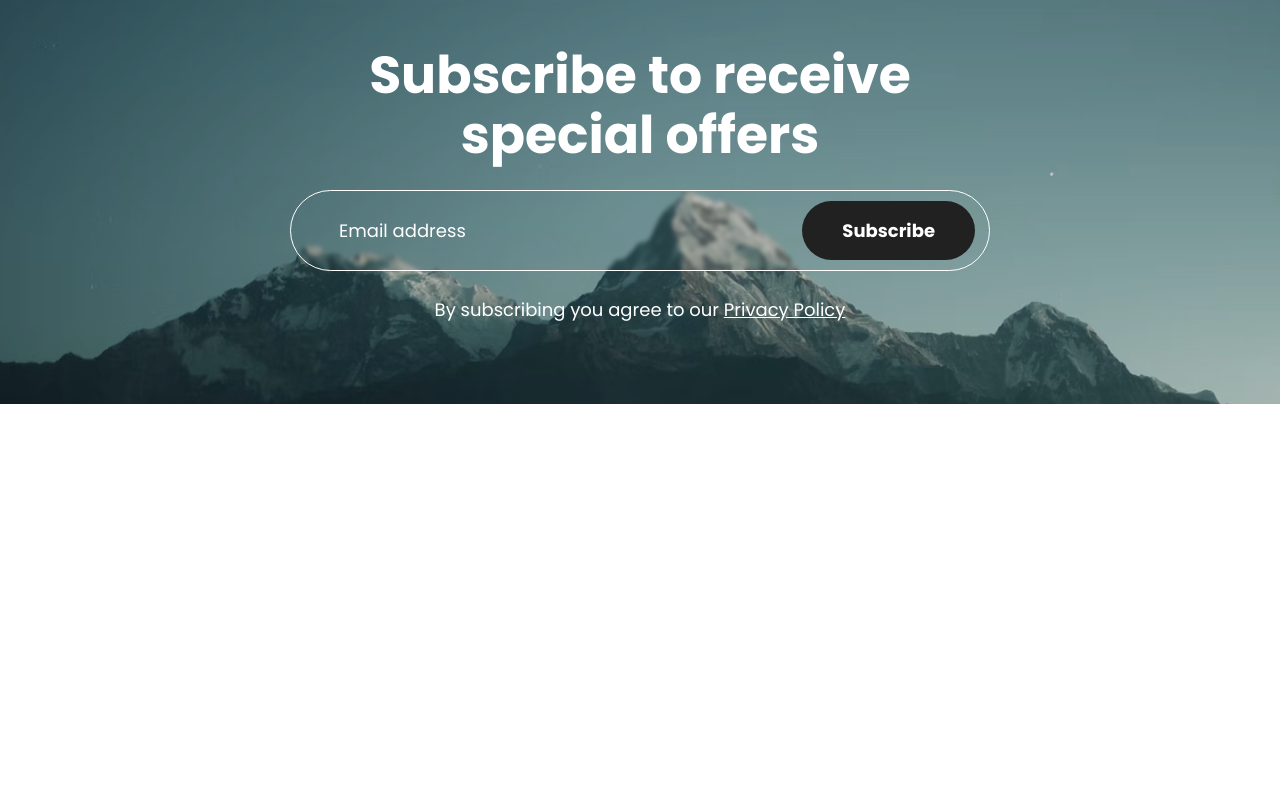
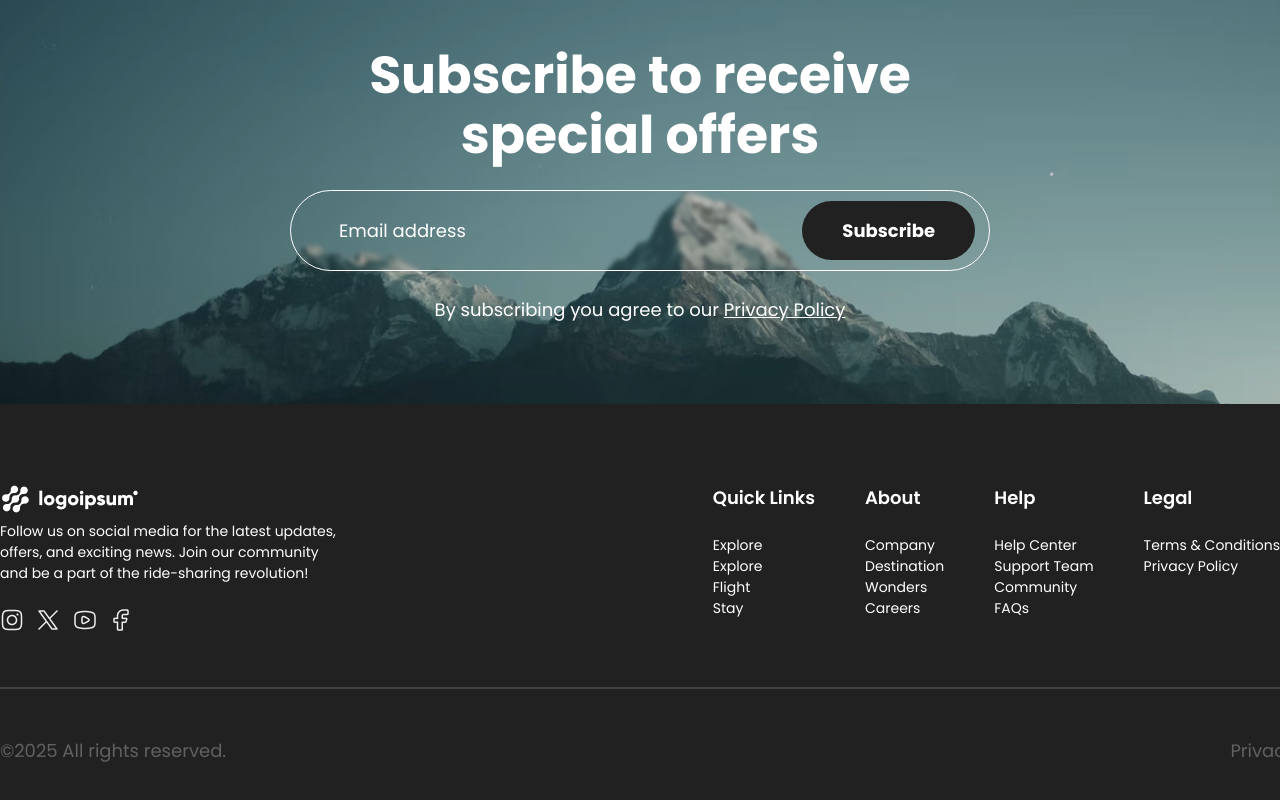
Before and after one commit to mebappy01/practice-2, a plain HTML site: page index.html in a window 1280 px wide. Shown: the part 5548-6348 px from the top of the page. Before the commit the page ends 5952 px from the top, so only its background shows below. Drawn offline with Linux system fonts and the light colour scheme.

Commit message:
footer section added

```diff
--- a/index.html
+++ b/index.html
@@ -240,6 +240,68 @@
 
   <footer>
 
+    <div class="footer">
+      <div class="footer_content_area">
+        <div class="footer_logo_area">
+          <img src="./images/icons/logo.png" alt="footer_logo">
+          <p>Follow us on social media for the latest updates, offers, and exciting news. Join our community and be a
+            part
+            of the
+            ride-sharing revolution!</p>
+          <img width="24px" height="24px" src="./images/icons/instagram.png" alt="instagram">
+          <img width="24px" height="24px" src="./images/icons/new-twitter.png" alt="twitter">
+          <img width="24px" height="24px" src="./images/icons/youtube.png" alt="youtube">
+          <img width="24px" height="24px" src="./images/icons/facebook-02.png" alt="facebook">
+        </div>
+
+        <div class="footer_columns">
+          <div class="footer_column">
+            <h3 class="footer_column_title">Quick Links</h3>
+            <ul>
+              <li><a href="">Explore</a></li>
+              <li><a href="">Explore</a></li>
+              <li><a href="">Flight</a></li>
+              <li><a href="">Stay</a></li>
+            </ul>
+          </div>
+          <div class="footer_column">
+            <h3 class="footer_column_title">About</h3>
+            <ul>
+              <li><a href="">Company</a></li>
+              <li><a href="">Destination</a></li>
+              <li><a href="">Wonders</a></li>
+              <li><a href="">Careers</a></li>
+            </ul>
+          </div>
+          <div class="footer_column">
+            <h3 class="footer_column_title">Help</h3>
+            <ul>
+              <li><a href="">Help Center</a></li>
+              <li><a href="">Support Team</a></li>
+              <li><a href="">Community</a></li>
+              <li><a href="">FAQs</a></li>
+            </ul>
+          </div>
+          <div class="footer_column">
+            <h3 class="footer_column_title">Legal</h3>
+            <ul>
+              <li><a href="">Terms & Conditions</a></li>
+              <li><a href="">Privacy Policy</a></li>
+            </ul>
+          </div>
+        </div>
+      </div>
+    </div>
+
+    <div class="footer_white_line">
+      <hr>
+    </div>
+
+    <div class="footer_copyright">
+      <span>©2025 All rights reserved.</span>
+      <span>Privacy Policy</span>
+    </div>
+
   </footer>
 
 </body>
--- a/style.css
+++ b/style.css
@@ -403,7 +403,80 @@ span {
 
 /* Footer Style */
 footer {
+  background-color: #212121;
+  padding: 80px 0;
+}
+
+.footer {
+  display: flex;
+  justify-content: center;
+}
+
+.footer_content_area {
   max-width: 1512px;
   width: 1352px;
-  background-color: #212121;
+  display: flex;
+  justify-content: space-between;
 }
+
+.footer_logo_area {
+  width: 350px;
+}
+
+.footer_logo_area img {
+  margin-right: 8px;
+}
+
+.footer_logo_area p {
+  font-size: 14px;
+  font-weight: 400;
+  color: #ffffff;
+  margin-bottom: 24px;
+}
+
+.footer_columns {
+  display: flex;
+  gap: 50px;
+}
+
+.footer_column_title {
+  font-size: 18px;
+  font-weight: 600;
+  color: #ffffff;
+  margin-bottom: 24px;
+}
+
+.footer_column ul li {
+  font-size: 14px;
+  font-weight: 400;
+  list-style: none;
+}
+
+.footer_column ul li a {
+  font-size: 14px;
+  font-weight: 400;
+  text-decoration: none;
+  color: #ffffff;
+}
+
+.footer_white_line {
+  max-width: 1512px;
+  width: 1352px;
+  margin: 0 auto;
+  padding: 48px 0;
+}
+
+.footer_white_line hr {
+  border: 1px solid #424242;
+}
+
+.footer_copyright {
+  font-size: 16px;
+  font-weight: 400;
+  color: #9e9e9e;
+  display: flex;
+  justify-content: space-between;
+  max-width: 1512px;
+  width: 1352px;
+  margin: 0 auto;
+}
```
Also changed, not shown: images/icons/facebook-02.png (added), images/icons/instagram.png (added), images/icons/new-twitter.png (added), images/icons/youtube.png (added).
